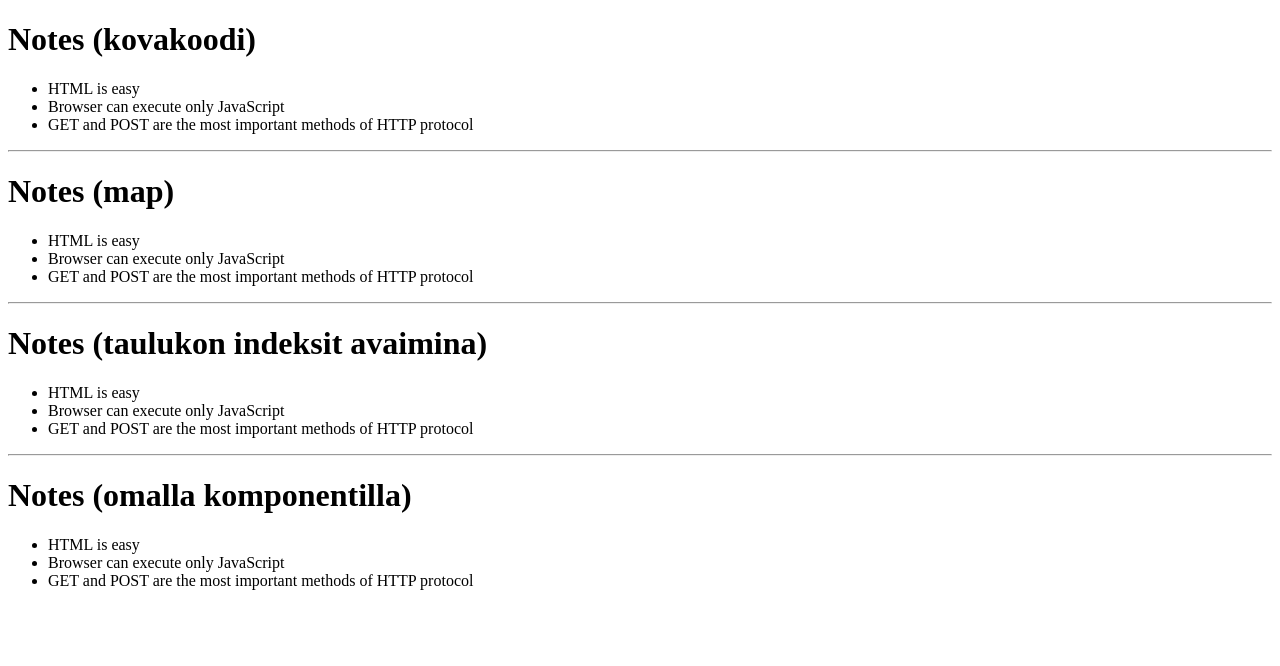
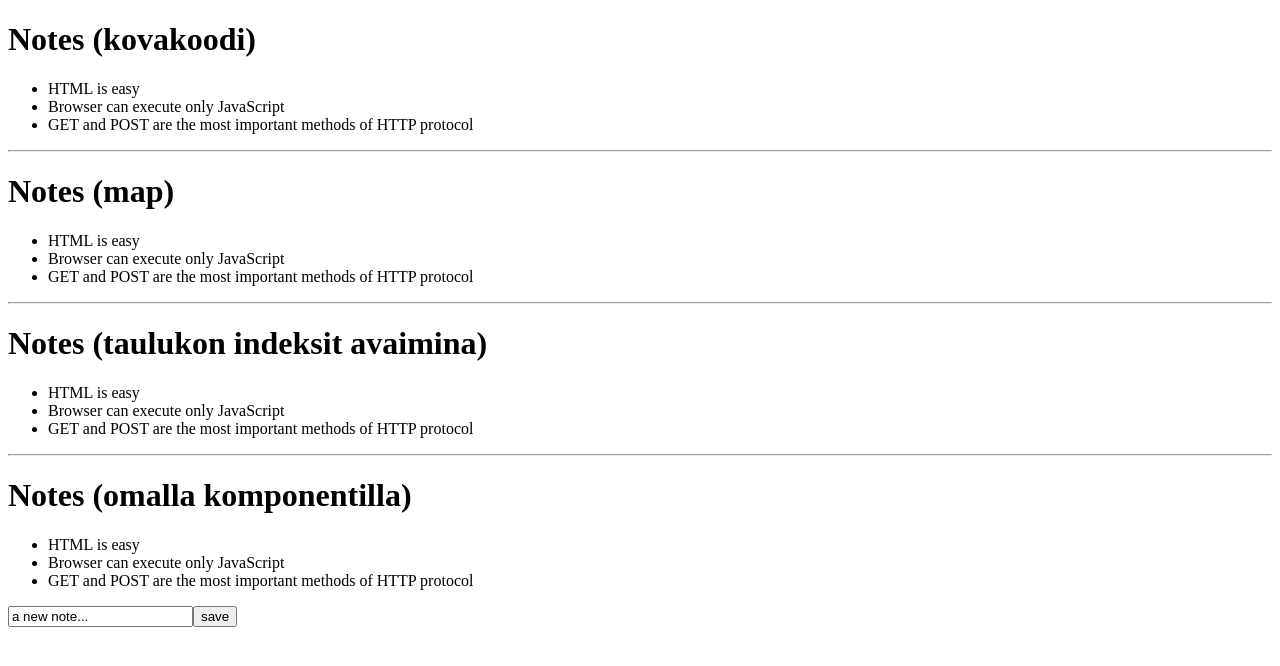
Before and after one commit to Saima445/05-react-kokoelman-renderointi, a React (Vite) app: page / in a window 1280 px wide. Shown: the top 666 px of the page. Built offline with nearby package versions, Linux system fonts and the light colour scheme.

Commit message:
Luotu form app komponenttiin tapahtumankäsittelijöiden kanssa

```diff
--- a/src/App.jsx
+++ b/src/App.jsx
@@ -1,9 +1,28 @@
 import { useState } from "react";
 import Note from "./components/Note";
 
-const App = ({ notes }) => {
-  // destrukturoidaan alempi apumuuttuja pois ja lisätään notes suoraan nuolifunktioon propsin sijaan
-  // const { notes } = props;
+const App = (props) => {
+  const [notes, setNotes] = useState(props.notes);
+  const [newNote, setNewNote] = useState("a new note...");
+
+  const addNote = (event) => {
+    event.preventDefault();
+    console.log("button clicked", event.target);
+    const noteObject = {
+      content: newNote,
+      important: Math.random() > 0.5,
+      id: notes.length + 1,
+    };
+
+    setNotes(notes.concat(noteObject));
+    setNewNote("write another note...");
+  };
+
+  const handleNoteChange = (event) => {
+    console.log(event.target.value);
+    setNewNote(event.target.value);
+  };
+
   return (
     <>
       {/* tapa 1 kovakoodilla */}
@@ -37,6 +56,10 @@
           <Note key={note.id} note={note} />
         ))}
       </ul>
+      <form onSubmit={addNote}>
+        <input value={newNote} onChange={handleNoteChange} />
+        <button type="submit">save</button>
+      </form>
     </>
   );
 };
```
